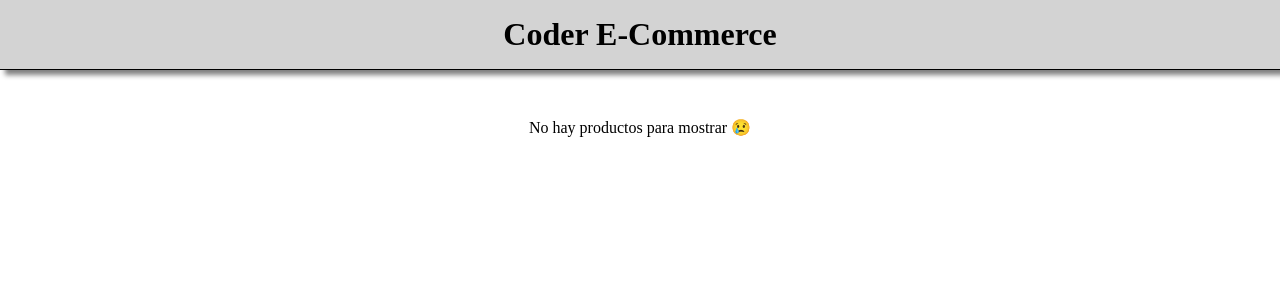
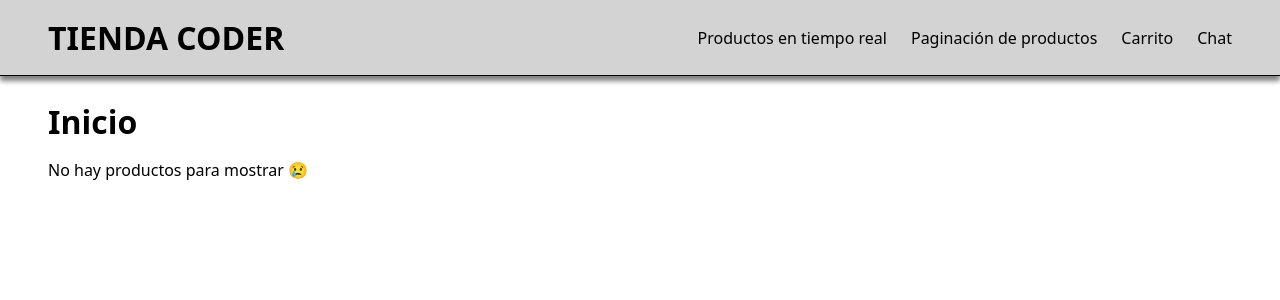
Before and after one commit to braianledantes/Coderhouse-comision-53115, a Node server app: page /home in a window 1280 px wide. Shown: the top 300 px of the page. Run offline with Node 20, Linux system fonts and the light colour scheme; data that the repository does not hold is empty; some libraries are stand-ins or nearby versions.

Commit message:
nuevas vistas

```diff
--- a/public/styles/style.css
+++ b/public/styles/style.css
@@ -1,23 +1,45 @@
 * {
     box-sizing: border-box;
     margin: 0;
+    font-family: system-ui, -apple-system, BlinkMacSystemFont, 'Segoe UI', Roboto, Oxygen, Ubuntu, Cantarell, 'Open Sans', 'Helvetica Neue', sans-serif;
 }
 
-body > header {
+header {
+    display: flex;
+    justify-content: space-between;
     background-color: lightgray;
     border-bottom: 1px solid black;
-    padding: 1rem;
-    text-align: center;
-    box-shadow: 5px 5px 5px gray;
+    padding: 1rem 3rem;
+    box-shadow: 0px 5px 5px gray;
     z-index: 1;
 }
 
-body > main {
-    padding: 2rem;
+header ul {
+    list-style: none;
+    padding: 0;
+    display: flex;
+    gap: 1.5rem;
+    height: 100%;
+    align-items: center;
 }
 
-section {
-    padding: 1rem;
+header h1 {
+    text-transform: uppercase;
+}
+
+header h1 a,
+header li a {
+    text-decoration: none;
+    color: black;
+}
+
+main {
+    padding: 1.5rem 3rem;
+}
+
+.section-title {
+    margin-bottom: 1rem;
+    font-size: 2rem;
 }
 
 .page-nav {
@@ -38,12 +60,24 @@ section {
     box-shadow: 5px 5px 5px gray;
 }
 
+.realtimeproducts {
+    display: flex;
+    align-items: start;
+    justify-content: center;
+}
+
+.realtimeproducts div {
+    margin: 0 1rem;
+}
+
+.realtimeproducts div h2 {
+    padding: .5rem;
+}
+
 .products-list {
-    display: flex;
-    flex-wrap: wrap;
-    /* grid-template-columns: 400px 400px; */
+    display: grid;
+    grid-template-columns: repeat(auto-fill, minmax(300px, 1fr));
     gap: 1rem;
-    max-width: 1200px;
     margin: 0 auto;
     justify-content: center;
 }
--- a/routers/views.routes.js
+++ b/routers/views.routes.js
@@ -11,7 +11,7 @@ const mm = new MessageManager()
 const router = Router()
 
 router.get('/home', async (req, res) => {
-    const result = await pm.getProducts({ limit: Number.MAX_VALUE })
+    const result = await pm.getProducts({ limit: 9999999 })
     const products = result.docs.map(p => ({
         ...p,
         thumbnail: p.thumbnail[0]
@@ -46,8 +46,17 @@ router.get('/products', validateGetProducts, async (req, res) => {
 })
 
 router.get('/realtimeproducts', async (req, res) => {
-    const products = await pm.getProducts({})
-    res.render('realtimeproducts', { products })
+    const result = await pm.getProducts({ limit: 9999999, sort: 'desc' })
+    const products = result.docs.map(p => ({
+        ...p,
+        thumbnail: p.thumbnail[0]
+    }))
+    const isEmpty = products.length === 0
+
+    res.render('realtimeproducts', {
+        isEmpty,
+        products
+    })
 })
 
 router.get('/chat', async (_, res) => {
--- a/views/home.handlebars
+++ b/views/home.handlebars
@@ -1,16 +1,19 @@
-<section class="products-list" id="products-list">
+<section>
+    <h2 class="section-title">Inicio</h2>
+    <section class="products-list" id="products-list">
     {{#if isEmpty}}
     <p>No hay productos para mostrar 😢</p>
     {{else}}
     {{#each products}}
-    <article class="product">
+    <article class="product" id="{{this.id}}">
         <img class="img" src="{{this.thumbnail}}">
         <h3 class="title">{{this.title}}</h3>
-        <p class="code">Code: {{this.code}}</p>
+        <p class="code">Código: {{this.code}}</p>
         <p class="stock">Stock: {{this.stock}}</p>
-        <p class="price">Price: ${{this.price}}</p>
-        <p class="category">Category: {{this.category}}</p>
+        <p class="price">Precio: ${{this.price}}</p>
+        <p class="category">Categoría: {{this.category}}</p>
     </article>
     {{/each}}
     {{/if}}
 </section>
+</section>
--- a/views/layouts/main.handlebars
+++ b/views/layouts/main.handlebars
@@ -4,13 +4,21 @@
 <head>
     <meta charset="UTF-8">
     <meta name="viewport" content="width=device-width, initial-scale=1.0">
-    <title>Coder E-Commerce</title>
+    <title>Tienda Coder</title>
     <link rel="stylesheet" href="/styles/style.css">
 </head>
 
 <body>
     <header>
-        <h1>Coder E-Commerce</h1>
+        <h1><a href="/home">Tienda Coder</a></h1>
+        <nav>
+            <ul>
+                <li><a href="/realtimeproducts">Productos en tiempo real</a></li>
+                <li><a href="/products">Paginación de productos</a></li>
+                <li><a href="/carts/6617dde2a32e02cdb884e768">Carrito</a></li>
+                <li><a href="/chat/">Chat</a></li>
+            </ul>
+        </nav>
     </header>
     <main>
         {{{body}}}
```
Also changed, not shown: other parts of public/styles/style.css (+12 -15 lines), public/index.html (+16 -3 lines), public/scripts/chat.js (+6 -2 lines), views/carts.handlebars (+5 -4 lines), views/chat.handlebars (+4 -4 lines), views/products.handlebars (+6 -5 lines), views/realTimeProducts.handlebars (+18 -14 lines).
